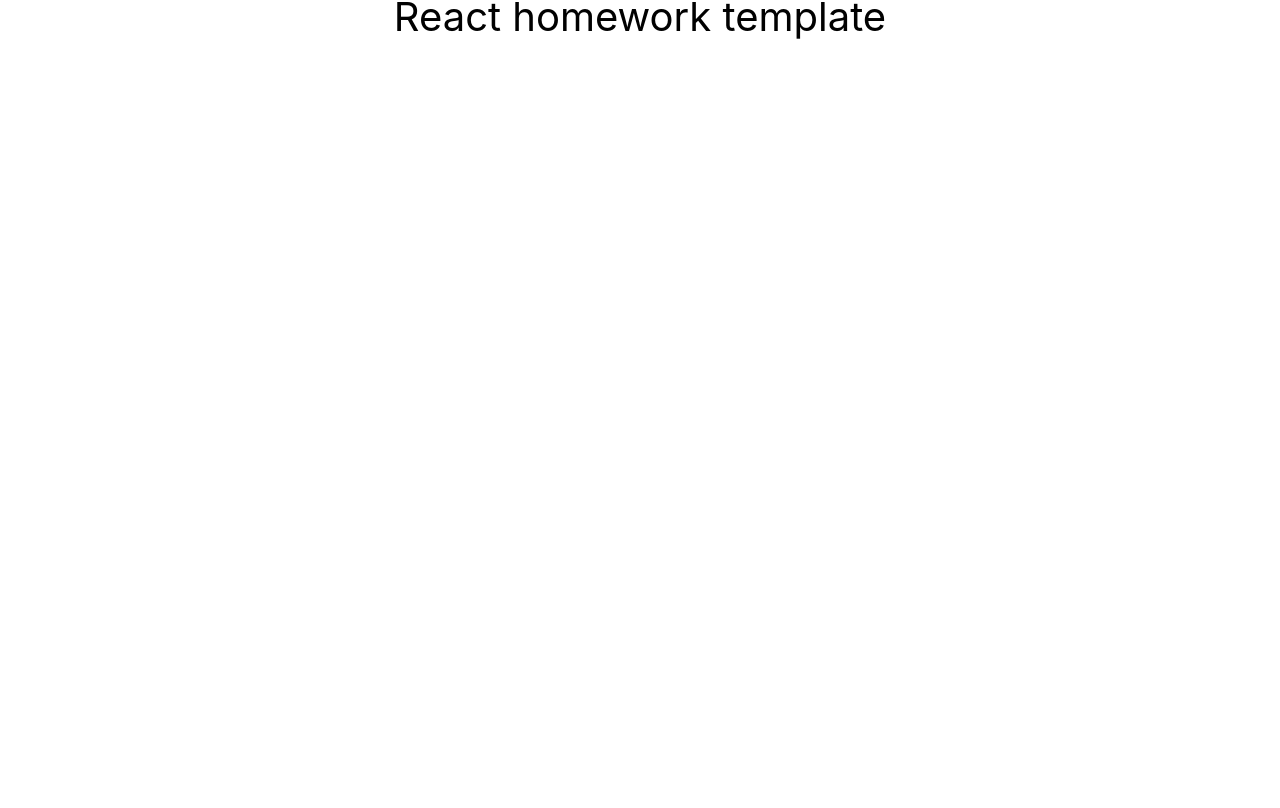
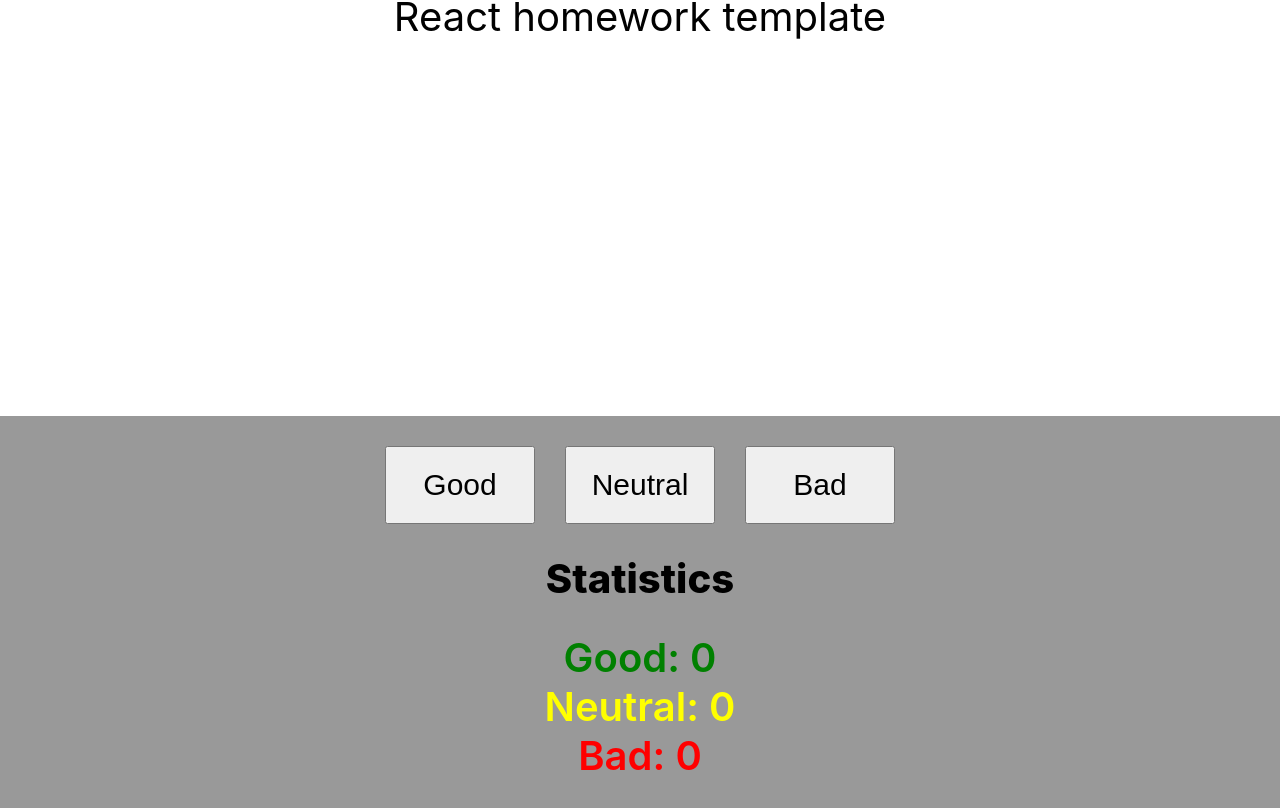
Before and after one commit to Vitalii-Prokopenko/goit-react-hw-02-feedback, a React (Create React App) app: page / in a window 1280 px wide. Shown: the part 384-1192 px from the top of the page. Before the commit the page ends 800 px from the top, so only its background shows below. Built offline with nearby package versions, Linux system fonts and the light colour scheme.

Commit message:
adds step #1

```diff
--- a/src/components/App.jsx
+++ b/src/components/App.jsx
@@ -1,5 +1,8 @@
+import { Feedback } from 'components/feedback/Feedback';
+
 export const App = () => {
   return (
+    <>
       <div
         style={{
           height: '100vh',
@@ -7,10 +10,12 @@ export const App = () => {
           justifyContent: 'center',
           alignItems: 'center',
           fontSize: 40,
-        color: '#010101'
+          color: '#010101',
         }}
       >
         React homework template
       </div>
+      <Feedback />
+    </>
   );
 };
--- /dev/null
+++ b/src/components/feedback/Feedback.jsx
@@ -0,0 +1,80 @@
+// Feedback
+import React from 'react';
+// import PropTypes from 'prop-types';
+import css from 'components/feedback/feedback.module.css';
+
+class Feedback extends React.Component {
+  state = {
+    good: 0,
+    neutral: 0,
+    bad: 0,
+  };
+
+  handleGoodFeedback = () => {
+    this.setState(prevState => {
+      return {
+        good: prevState.good + 1,
+      };
+    });
+  };
+
+  handleNeutralFeedback = () => {
+    this.setState(prevState => {
+      return {
+        neutral: prevState.neutral + 1,
+      };
+    });
+  };
+
+  handleBadFeedback = () => {
+    this.setState(prevState => {
+      return {
+        bad: prevState.bad + 1,
+      };
+    });
+  };
+
+  render() {
+    return (
+      <div className={css["feedback"]}>
+        <div className={css["wrap"]}>
+        <button className={css["btn"]} type="button" onClick={this.handleGoodFeedback}>Good</button>
+        <button className={css["btn"]} type="button" onClick={this.handleNeutralFeedback}>Neutral</button>
+        <button className={css["btn"]} type="button" onClick={this.handleBadFeedback}>Bad</button>
+        </div>
+        <p className={css["title"]}>Statistics</p>
+        <p className={css["result"]} style={{ color: 'green' }}>Good: {this.state.good}</p>
+        <p className={css["result"]} style={{ color: 'yellow' }}>Neutral: {this.state.neutral}</p>
+        <p className={css["result"]} style={{ color: 'red' }}>Bad: {this.state.bad}</p>
+      </div>
+    );
+  }
+};
+
+export {Feedback};
+
+// export const Feedback = ({ title, stats }) => (
+//   <section className={css["statistics__wrap"]}>
+//     {title && <h2 className={css["statistics__title"]}>{title}</h2>}
+
+//     <ul className={css["statistics__list"]}>
+//       {stats.map(stat => (
+//         <li key={stat.id} className={css["statistics__item"]}>
+//           <span className={css["statistics__label"]}>{stat.label}</span>
+//           <span className={css["statistics__percentage"]}>{stat.percentage}%</span>
+//         </li>
+//       ))}
+//     </ul>
+//   </section>
+// );
+
+// Statistics.propTypes = {
+//   title: PropTypes.string,
+//   stats: PropTypes.arrayOf(
+//     PropTypes.shape({
+//       id: PropTypes.string.isRequired,
+//       label: PropTypes.string.isRequired,
+//       percentage: PropTypes.number.isRequired,
+//     })
+//   ),
+// };
--- /dev/null
+++ b/src/components/feedback/feedback.module.css
@@ -0,0 +1,52 @@
+/* Feedback */
+.feedback {
+  padding: 30px;
+  display: flex;
+  flex-direction: column;
+  justify-content: center;
+  align-items: center;
+  background-color: #999;
+}
+
+.wrap {
+  margin-bottom: 30px;
+  display: flex;
+}
+
+.btn {
+  margin: 0;
+  padding: 20px;
+  width: 150px;
+  font-size: 30px;
+  font-weight: 500;
+}
+
+.btn:nth-child(1):hover,
+.btn:nth-child(1):focus {
+  background-color: green;
+}
+
+.btn:nth-child(2):hover,
+.btn:nth-child(2):focus {
+  background-color: yellow;
+}
+
+.btn:nth-child(3):hover,
+.btn:nth-child(3):focus {
+  background-color: red;
+}
+
+.btn:not(:last-child) {
+  margin-right: 30px;
+}
+
+.title {
+  margin-bottom: 30px;
+  font-weight: 800;
+  font-size: 40px;
+}
+
+.result {
+  font-weight: 600;
+  font-size: 40px;
+}
--- a/src/index.css
+++ b/src/index.css
@@ -13,3 +13,24 @@ code {
   font-family: source-code-pro, Menlo, Monaco, Consolas, 'Courier New',
     monospace;
 }
+
+h1,
+h2,
+h3,
+h4,
+h5,
+h6,
+p {
+  margin: 0;
+}
+ul,
+ol {
+  margin: 0;
+  padding: 0;
+  list-style: none;
+}
+img {
+  display: block;
+  max-width: 100%;
+  height: auto;
+}
```
Lines whose indentation alone changed are shown as unchanged.
